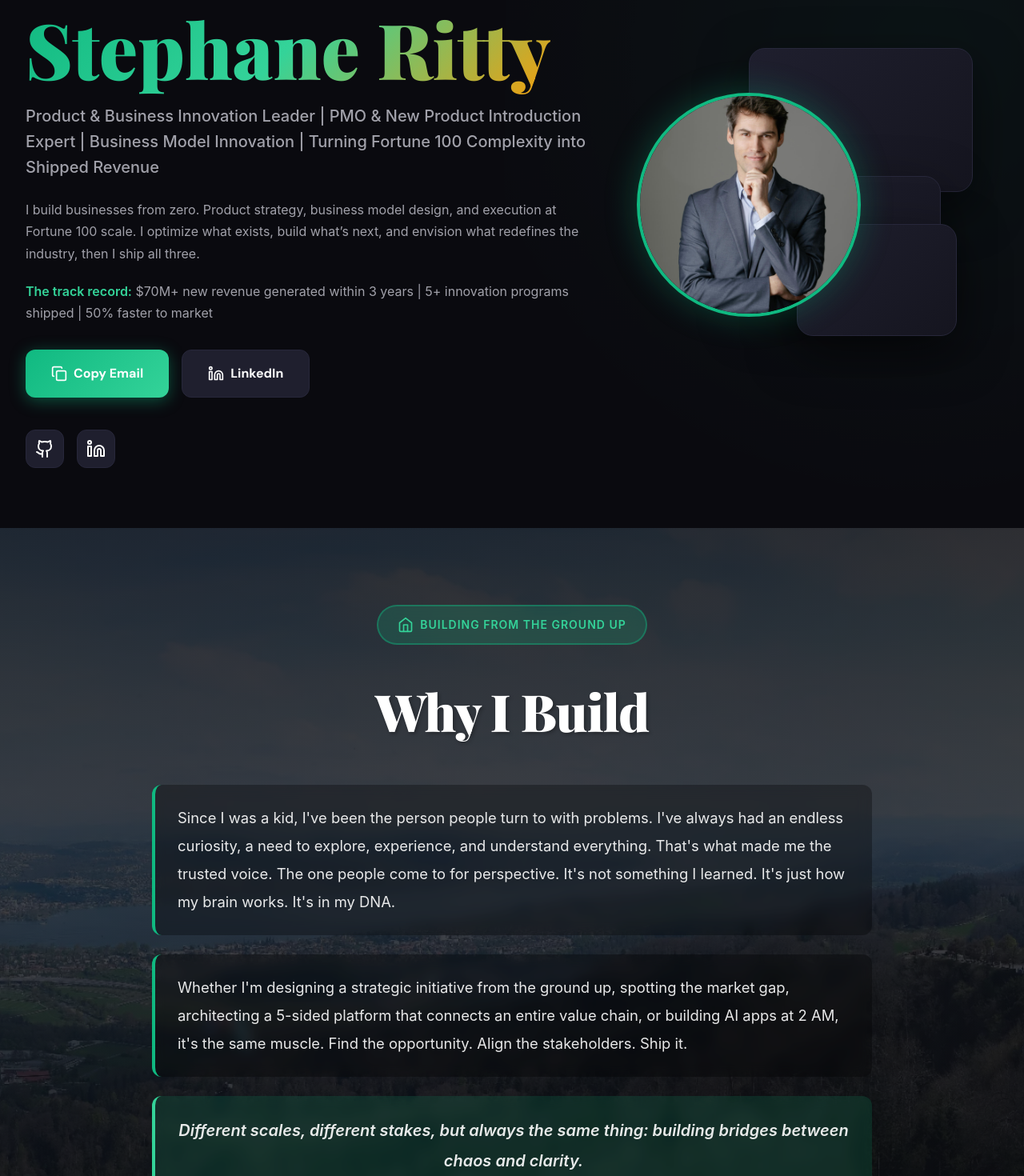
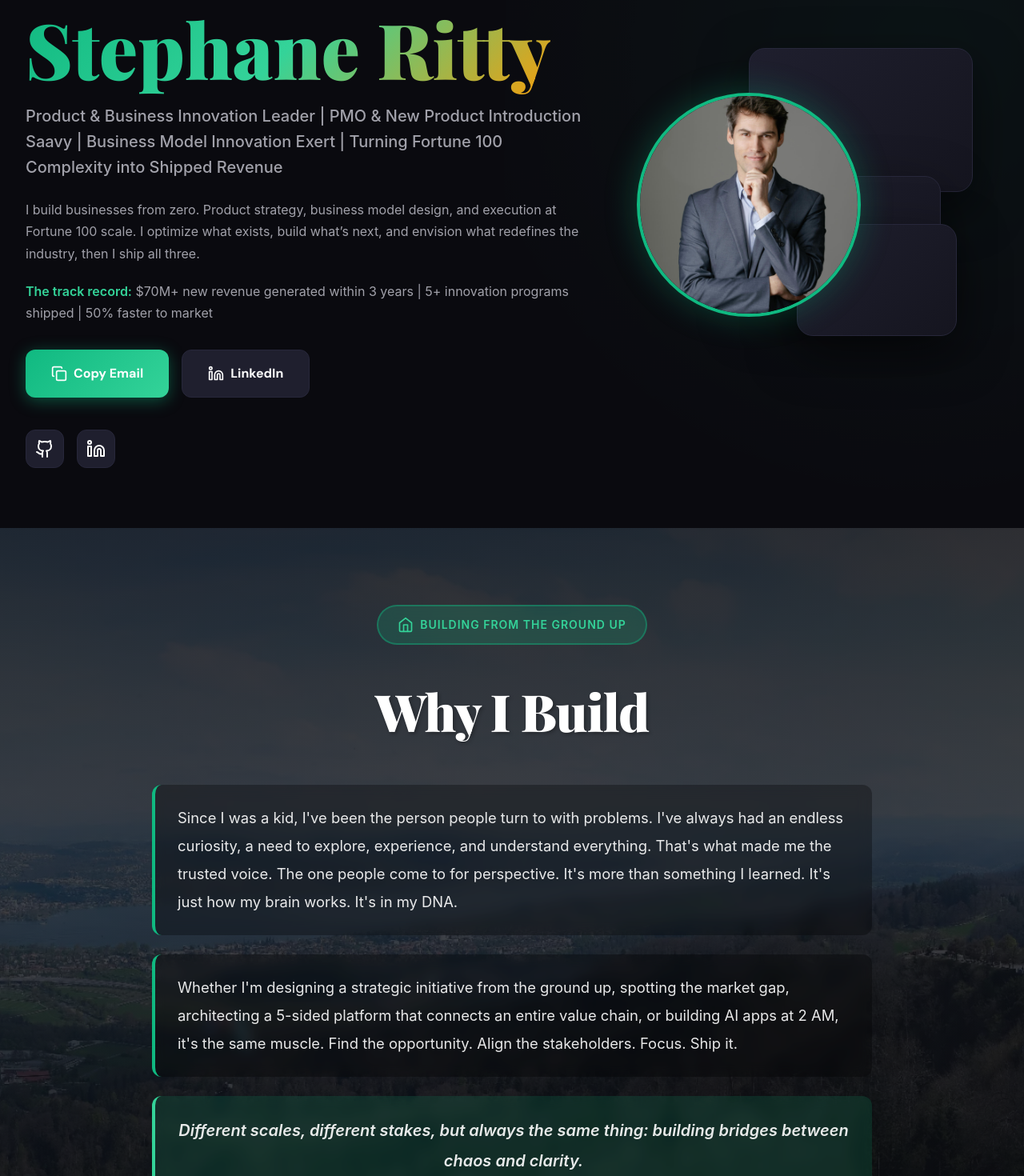
Before and after one commit to stephaneritty-del/portfolio, a React (Vite) app: page / in a window 1280 px wide. Shown: the part 140-1610 px from the top of the page at 80% size. Built offline with nearby package versions, Linux system fonts and the light colour scheme.

Commit message:
Update App.jsx

```diff
--- a/src/App.jsx
+++ b/src/App.jsx
@@ -88,7 +88,7 @@ function App() {
           </h1>
 
           <p className="hero-subtitle">
-            Product & Business Innovation Leader | PMO & New Product Introduction Expert | Business Model Innovation | Turning Fortune 100 Complexity into Shipped Revenue
+            Product & Business Innovation Leader | PMO & New Product Introduction Saavy | Business Model Innovation Exert | Turning Fortune 100 Complexity into Shipped Revenue
           </p>
 
           <p className="hero-description">
@@ -152,7 +152,7 @@ I optimize what exists, build what’s next, and envision what redefines the ind
             <p>
               Since I was a kid, I've been the person people turn to with problems. I've always had an endless curiosity,
               a need to explore, experience, and understand everything. That's what made me the trusted voice. The one
-              people come to for perspective. It's not something I learned. It's just how my brain works. It's in my DNA.
+              people come to for perspective. It's more than something I learned. It's just how my brain works. It's in my DNA.
             </p>
           </div>
 
@@ -160,7 +160,7 @@ I optimize what exists, build what’s next, and envision what redefines the ind
             <p>
               Whether I'm designing a strategic initiative from the ground up, spotting the market gap, architecting a
               5-sided platform that connects an entire value chain, or building AI apps at 2 AM, it's the same muscle.
-              Find the opportunity. Align the stakeholders. Ship it.
+              Find the opportunity. Align the stakeholders. Focus. Ship it.
             </p>
           </div>
 
```
